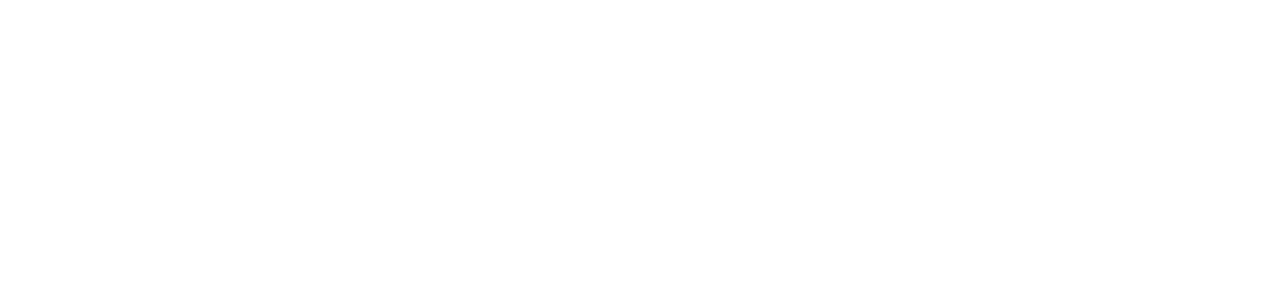
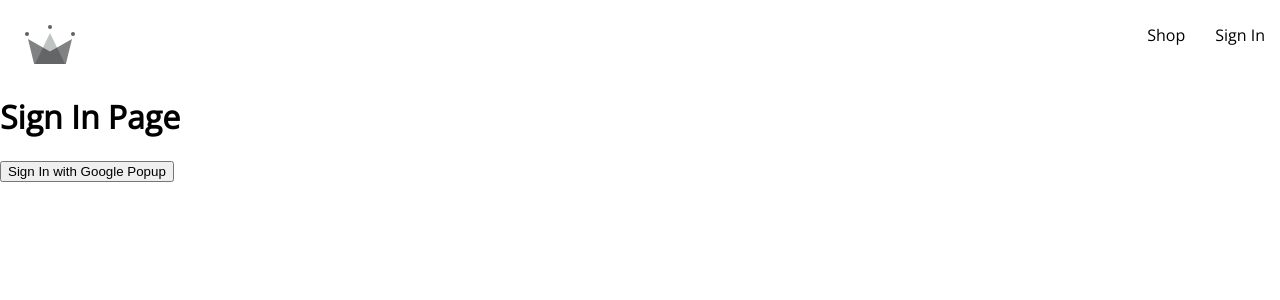
Before and after one commit to pbcarloz/Rey-Store, a React (Create React App) app: page /sign-in in a window 1280 px wide. Before the commit this address had no page. Shown: the top 300 px of the page. Built offline with nearby package versions, Linux system fonts and the light colour scheme.

Commit message:
started setting up firebase

```diff
--- a/package.json
+++ b/package.json
@@ -6,6 +6,7 @@
     "@testing-library/jest-dom": "^5.16.4",
     "@testing-library/react": "^13.0.1",
     "@testing-library/user-event": "^13.5.0",
+    "firebase": "^9.6.11",
     "react": "^18.0.0",
     "react-dom": "^18.0.0",
     "react-router-dom": "^6.3.0",
--- a/src/App.js
+++ b/src/App.js
@@ -1,6 +1,7 @@
 import {Routes, Route } from 'react-router-dom'
 import Home from "./routes/home/home.component";
 import Navigation from './routes/navigation/navigation.component';
+import SignIn from './routes/sign-in/sign-in.component';
 
 
 const App = () => {
@@ -9,6 +10,7 @@
       <Route path='/' element={<Navigation />}>
         <Route index element={ <Home /> }/>
         <Route path='shop' element={<h1>I Am the Shop</h1>}/>
+        <Route path='sign-in' element={ <SignIn /> }/>
       </Route>
     </Routes>
   );
--- a/src/routes/navigation/navigation.component.jsx
+++ b/src/routes/navigation/navigation.component.jsx
@@ -12,7 +12,10 @@
             </Link>
             <div className="nav-links-container">
                 <Link className="nav-link" to='/shop'>
-                    SHOP
+                    Shop
+                </Link>
+                <Link className="nav-link" to='/sign-in'>
+                    Sign In
                 </Link>
             </div>
         </div>
--- /dev/null
+++ b/src/routes/sign-in/sign-in.component.jsx
@@ -0,0 +1,20 @@
+import { signInWithGooglePopup } from "../../utils/firebase/firebase.utils";
+
+const SignIn = () => {
+        const logGoogleUser = async () => {
+            const response = await signInWithGooglePopup();
+            console.log(response);
+        }
+
+
+    return (
+        <div>
+            <h1>Sign In Page</h1>
+            <button onClick={ logGoogleUser }>
+                Sign In with Google Popup
+            </button>
+        </div>
+    )
+};
+
+export default SignIn;
--- /dev/null
+++ b/src/utils/firebase/firebase.utils.js
@@ -0,0 +1,31 @@
+import { initializeApp } from 'firebase/app';
+import { getAuth, signInWithRedirect, signInWithPopup, GoogleAuthProvider } from 'firebase/auth'
+import { getFirestore, doc, getDoc, setDoc } from 'firebase/firestore'
+
+// Your web app's Firebase configuration
+const firebaseConfig = {
+    apiKey: "AIzaSyAwZq6PrJnDSgGxUzlTVwtDZYGLPFVtSIA",
+    authDomain: "crwn-clothing-db-b28f8.firebaseapp.com",
+    projectId: "crwn-clothing-db-b28f8",
+    storageBucket: "crwn-clothing-db-b28f8.appspot.com",
+    messagingSenderId: "252359396535",
+    appId: "1:252359396535:web:b6845978d2f273b0d65132"
+};
+
+  // Initialize Firebase
+  const firebaseApp = initializeApp(firebaseConfig);
+
+  const provider = new GoogleAuthProvider();
+
+  provider.setCustomParameters({
+      prompt: "select_account"
+  });
+
+  export const auth = getAuth();
+  export const signInWithGooglePopup = () => signInWithPopup(auth, provider);
+
+  export const db = getFirestore();
+
+  export const createUserDocumentFromAuth = async (userAuth) => {
+
+  }
```
Also changed, not shown: 1 other file (tests, documents, lock files or other folders).
